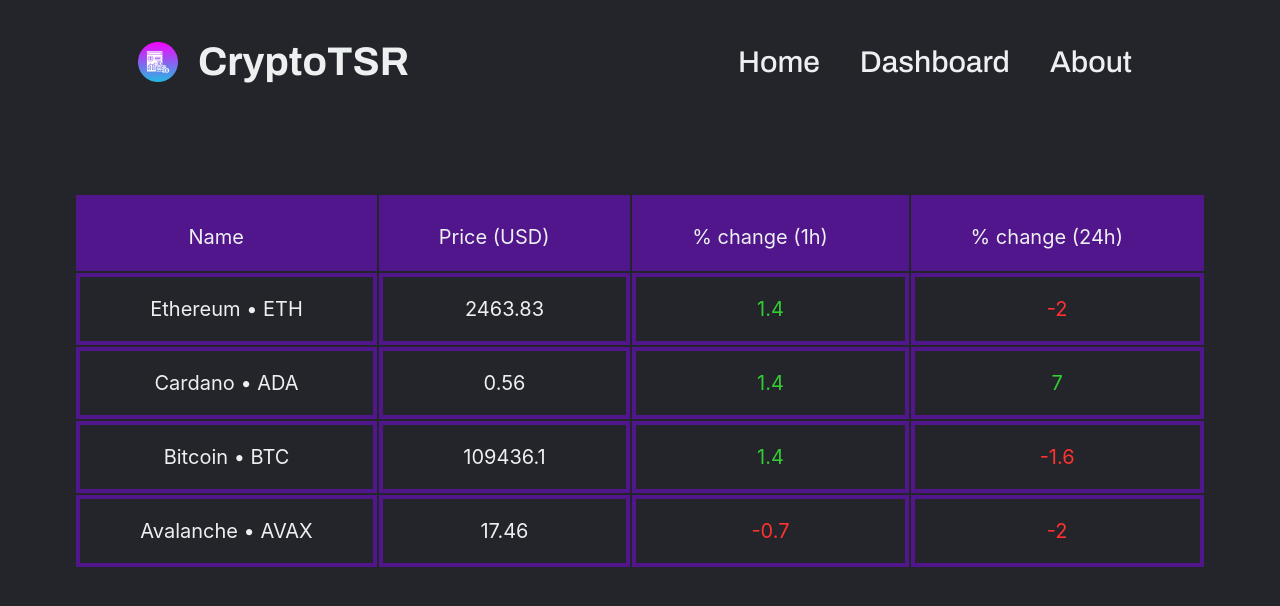
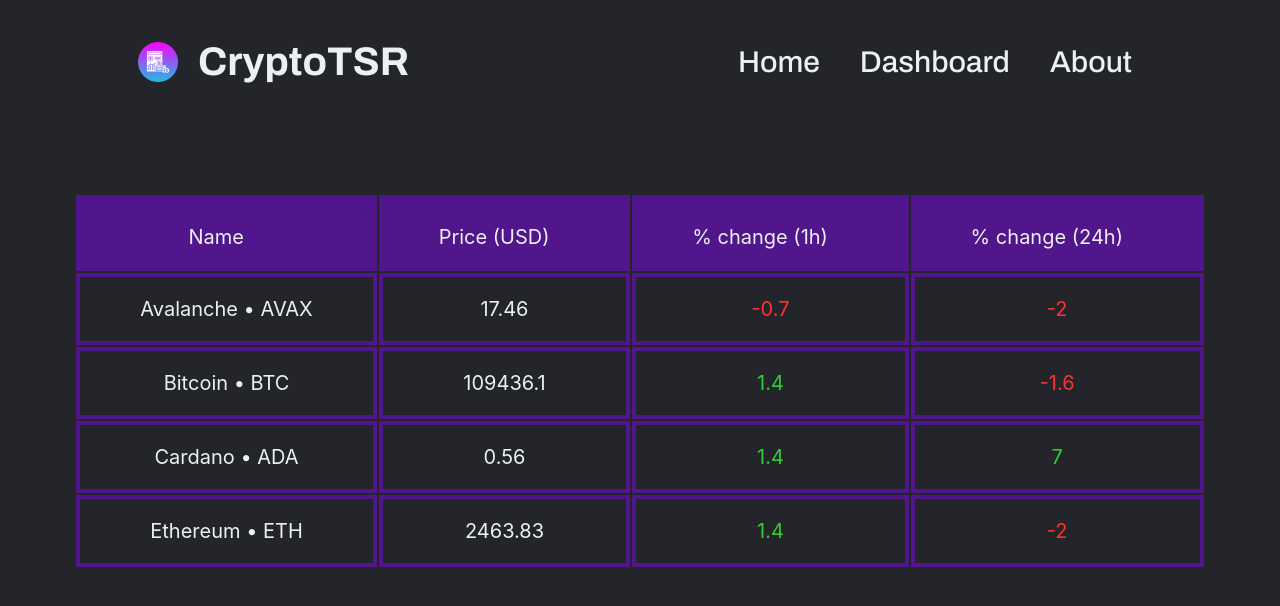
Before and after one commit to MichalBe996/CryptoReactTS, a React (Create React App) app in the folder client/: page / in a window 1280 px wide. Shown: the top 606 px of the page. Built offline with nearby package versions, Linux system fonts and the light colour scheme.

Commit message:
implemented sorting by every column

```diff
--- a/client/src/components/Table.tsx
+++ b/client/src/components/Table.tsx
@@ -42,7 +42,14 @@ const TableComponent = () => {
         }
         return arrayToSort.sort((a: any, b:any)=> a.percent24H > b.percent24H ? -1 : 1)
       }
-    return arrayToSort.sort((a: any, b: any)=> b.name.localeCompare(a.name))
+      else {
+        if(sortOrder === "asc"){
+          return arrayToSort.sort((a: any, b: any)=> b.name.localeCompare(a.name))
+        }
+        return arrayToSort.sort((a: any, b: any)=> a.name.localeCompare(b.name))
+
+      }
+
   }
   const [apiData, setApiData] = React.useState<apiElement[]>([
     {
```
